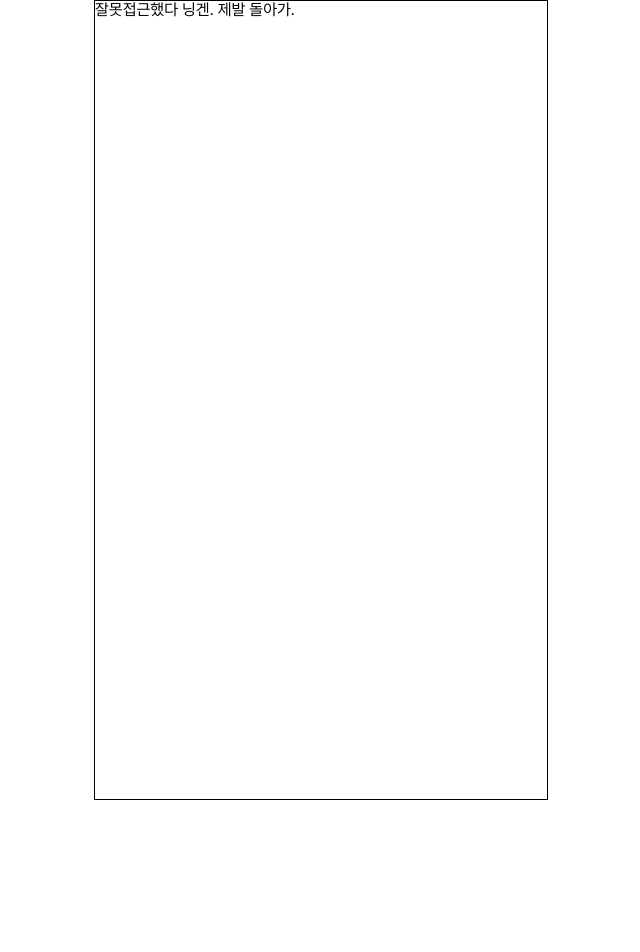
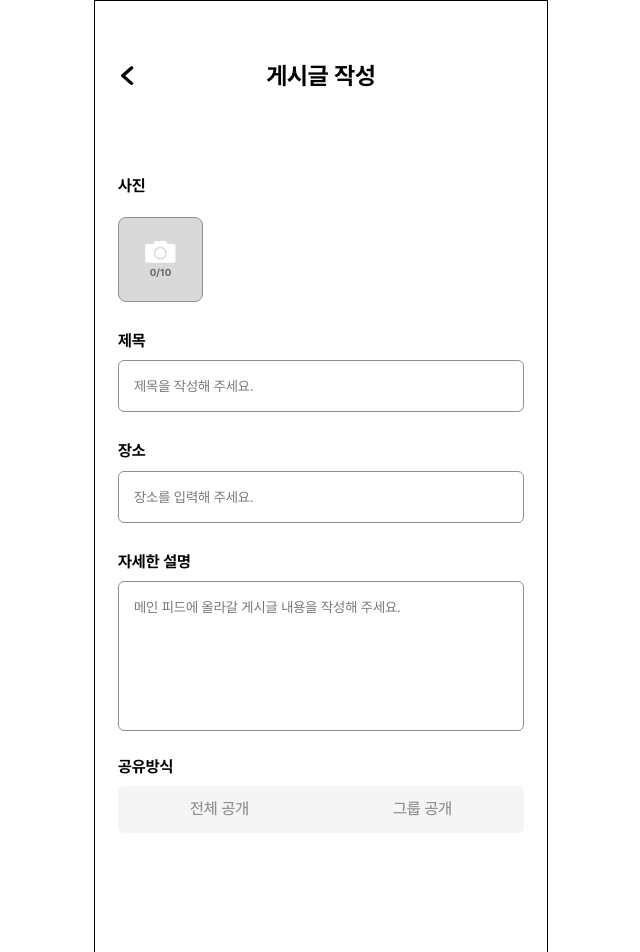
Before and after one commit to SWYP-6-6/6-FE, a Next.js app: page /mainform in a window 1280 px wide. Before the commit this address had no page. Shown: the top 952 px of the page, without its empty margins (319-959 px from the left). Before the commit the page ends 800 px from the top, so only its background shows below. Built offline with nearby package versions, Linux system fonts and the light colour scheme.

Commit message:
DESIGN & FEAT : 메인피드 폼 페이지 구현

```diff
--- /dev/null
+++ b/src/app/mainform/MainFormPage.module.scss
@@ -0,0 +1,163 @@
+.mainform {
+  overflow: hidden;
+}
+.title-container {
+  @include flexbox(center, center);
+  margin-top: 6.1rem;
+  width: 100%;
+  position: relative;
+}
+
+.return-button {
+  position: absolute;
+  top: 0;
+  left: 2.6rem;
+  @include pos-center-y($type: absolute);
+}
+
+.create-post {
+  @include text-style(24, black, bolder);
+}
+
+.form-container {
+  padding: 8.7rem 2.3rem 3.5rem 2.3rem;
+  .image-container {
+    display: flex;
+  }
+  .image-form-section {
+    .imageLabel {
+      @include text-style(16, $weight: bolder);
+
+      .imagePlaceholder {
+        margin-top: 2.2rem;
+        width: 8.5rem;
+        height: 8.5rem;
+        border-radius: 0.8rem;
+        border: 0.1rem solid $gray;
+        background-color: $gray20;
+        @include flexbox;
+        cursor: pointer;
+        div {
+          text-align: center;
+          p {
+            font-size: 1rem;
+            font-weight: 700;
+            color: #666;
+          }
+        }
+      }
+    }
+    .fileInput {
+      display: none;
+    }
+  }
+  .image-preview-section {
+    overflow-x: auto;
+    margin-left: 1rem;
+    display: flex;
+    align-items: end;
+    width: 100%;
+    .image-preview-position {
+      display: flex;
+      gap: 1rem;
+
+      .image-preview-remove {
+        position: relative;
+        display: flex;
+        align-items: center;
+        justify-content: center;
+
+        .image {
+          border: 0.1rem solid $gray;
+          border-radius: 0.8rem;
+          width: 8.5rem;
+          height: 8.5rem;
+        }
+        .remove-button {
+          @include flexbox;
+          position: absolute;
+          top: -1rem;
+          right: -0.8rem;
+          width: 1.9rem;
+          height: 1.9rem;
+          color: #d9d9d9;
+          background-color: white;
+          border-radius: 50%;
+          border: 0.1rem solid $gray;
+          cursor: pointer;
+        }
+      }
+    }
+  }
+
+  .form-group {
+    display: flex;
+    flex-direction: column;
+    gap: 1rem;
+    label {
+      @include text-style(16, $weight: bolder);
+      margin-top: 3rem;
+    }
+    .input-field,
+    .textArea {
+      @include text-style(14, $weight: light);
+      margin-top: 1rem;
+      width: 100%;
+      padding: 1.7rem 1.5rem;
+      border: 0.1rem solid #ccc;
+      border-radius: 0.6rem;
+      border: 0.1rem solid $gray;
+      &:focus {
+        border: 0.05rem solid $primary;
+      }
+    }
+
+    .textArea {
+      height: 15rem;
+      resize: none;
+    }
+  }
+
+  .share-container {
+    margin-top: 2.2rem;
+    .text {
+      @include text-style(16, $weight: bolder);
+      margin-bottom: 1rem;
+    }
+    .visibility {
+      display: flex;
+      .all,
+      .group {
+        text-align: center;
+        background-color: $gray30;
+        @include text-style(16);
+        padding: 1.4rem 0;
+        flex-grow: 1;
+        cursor: pointer;
+
+        &.active {
+          background-color: $primary;
+          color: white;
+        }
+      }
+
+      .all {
+        border-radius: 0.6rem 0rem 0rem 0.6rem;
+      }
+
+      .group {
+        border-radius: 0rem 0.6rem 0.6rem 0rem;
+      }
+    }
+  }
+
+  .submitButton {
+    @include text-style(15, white, light);
+    width: 100%;
+    margin-top: 12rem;
+    padding: 1.5rem 0;
+    background-color: $primary;
+    border-radius: 0.6rem;
+    cursor: pointer;
+  }
+}
--- /dev/null
+++ b/src/app/mainform/page.tsx
@@ -0,0 +1,181 @@
+'use client';
+
+import React, { useState } from 'react';
+import Image from 'next/image';
+import { useRouter } from 'next/navigation';
+import classNames from 'classnames/bind';
+import { FaX } from 'react-icons/fa6';
+import styles from './MainFormPage.module.scss';
+
+const cx = classNames.bind(styles);
+
+export default function MainFormPage() {
+  const [selectedImages, setSelectedImages] = useState<File[]>([]);
+  const [visibility, setVisibility] = useState<string>('whole ');
+  const router = useRouter();
+
+  const handleBackClick = () => {
+    router.back(); // 이전 페이지로 이동
+  };
+
+  const handleImageChange = (e: React.ChangeEvent<HTMLInputElement>) => {
+    if (e.target.files) {
+      const filesArray = Array.from(e.target.files);
+
+      if (selectedImages.length + filesArray.length > 10) {
+        alert('이미지는 최대 10개까지 업로드할 수 있습니다.');
+        return;
+      }
+
+      setSelectedImages((prevImages) => [...prevImages, ...filesArray]); // setSelectedImages안에 filesArray 하나씩 누적되는 형태
+    }
+  };
+
+  const handleImageRemove = (name: string, lastModified: number) => {
+    setSelectedImages((prevImages) =>
+      prevImages.filter(
+        (image) => image.name !== name || image.lastModified !== lastModified,
+      ),
+    );
+  };
+
+  const handleSubmit = (e: React.FormEvent) => {
+    e.preventDefault();
+    console.log('Form submitted:', { selectedImages, visibility });
+  };
+
+  return (
+    <div className={cx('mainform')}>
+      <button
+        type="button"
+        onClick={handleBackClick}
+        className={cx('title-container')}
+      >
+        <Image
+          src="/svgs/return-button.svg"
+          alt=""
+          width={13}
+          height={20}
+          className={cx('return-button')}
+        />
+        <p className={cx('create-post')}>게시글 작성</p>
+      </button>
+      <form onSubmit={handleSubmit} className={cx('form-container')}>
+        <div className={cx('image-container')}>
+          <div className={cx('image-form-section')}>
+            <label htmlFor="fileInput" className={cx('imageLabel')}>
+              사진
+              <div className={cx('imagePlaceholder')}>
+                <div>
+                  <Image
+                    src="/svgs/camera.svg"
+                    alt=""
+                    width={31}
+                    height={22}
+                    priority
+                  />
+                  <p>{`${selectedImages.length}/10`}</p>
+                </div>
+              </div>
+            </label>
+            <input
+              type="file"
+              id="fileInput"
+              accept="image/*"
+              onChange={handleImageChange}
+              className={cx('fileInput')}
+            />
+          </div>
+          <div className={cx('image-preview-section')}>
+            <div className={cx('image-preview-position')}>
+              {selectedImages.map((image) => (
+                <div
+                  key={`${image.name}-${image.lastModified}`}
+                  className={cx('image-preview-remove')}
+                >
+                  <Image
+                    src={URL.createObjectURL(image)} // 로컬에서 이미지 미리보기
+                    alt={`uploaded image ${image.name}`}
+                    width={85}
+                    height={85}
+                    className={cx('image')}
+                  />
+                  <button
+                    type="button"
+                    className={cx('remove-button')}
+                    onClick={() =>
+                      handleImageRemove(image.name, image.lastModified)
+                    }
+                  >
+                    <FaX size={7} />
+                  </button>
+                </div>
+              ))}
+            </div>
+          </div>
+        </div>
+
+        <div className={cx('form-group')}>
+          <label htmlFor="title">
+            제목
+            <input
+              id="title"
+              name="title"
+              type="text"
+              placeholder="제목을 작성해 주세요."
+              className={cx('input-field')}
+            />
+          </label>
+        </div>
+
+        <div className={cx('form-group')}>
+          <label htmlFor="location">
+            장소
+            <input
+              id="location"
+              type="text"
+              name="location"
+              placeholder="장소를 입력해 주세요."
+              className={cx('input-field')}
+            />
+          </label>
+        </div>
+
+        <div className={cx('form-group')}>
+          <label htmlFor="description">
+            자세한 설명
+            <textarea
+              id="description"
+              name="description"
+              placeholder="메인 피드에 올라갈 게시글 내용을 작성해 주세요."
+              className={cx('textArea')}
+            />
+          </label>
+        </div>
+        <div className={cx('share-container')}>
+          <p className={cx('text')}>공유방식</p>
+          <div className={cx('visibility')}>
+            <button
+              type="button"
+              className={cx('all', { active: visibility === 'whole' })}
+              onClick={() => setVisibility('whole')}
+            >
+              전체 공개
+            </button>
+            <button
+              type="button"
+              className={cx('group', { active: visibility === 'group' })}
+              onClick={() => setVisibility('group')}
+            >
+              그룹 공개
+            </button>
+          </div>
+        </div>
+
+        <button type="submit" className={cx('submitButton')}>
+          작성완료
+        </button>
+      </form>
+    </div>
+  );
+}
```
